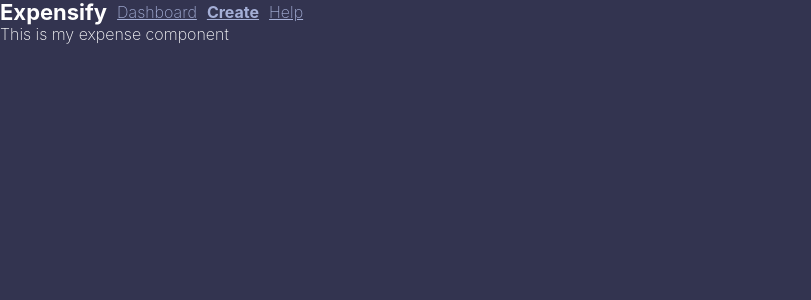
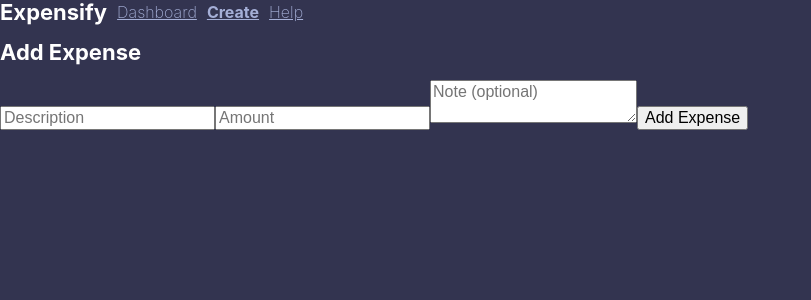
Before and after one commit to fredbouchard/expensify, a React app: page /create in a window 1280 px wide. Shown: the top 300 px of the page, without its empty margins (0-811 px from the left). Built offline with nearby package versions, Linux system fonts and the light colour scheme.

Commit message:
feat: Add expense form

```diff
--- a/src/components/AddExpense.jsx
+++ b/src/components/AddExpense.jsx
@@ -1,8 +1,10 @@
 import React from 'react';
+import ExpenseForm from './ExpenseForm';
 
 const AddExpensePage = () => (
     <div>
-        This is my expense component
+        <h1>Add Expense</h1>
+        <ExpenseForm />
     </div>
 );
 
--- /dev/null
+++ b/src/components/ExpenseForm.jsx
@@ -0,0 +1,57 @@
+import React from 'react';
+
+export default class ExpenseForm extends React.Component {
+  constructor (props) {
+    super(props);
+    this.state = {
+      description: '',
+      note: '',
+      amount: ''
+    }
+    this.onDescriptionChange = this.onDescriptionChange.bind(this);
+    this.onNoteChange = this.onNoteChange.bind(this);
+    this.onAmountChange = this.onAmountChange.bind(this);
+  }
+
+  onDescriptionChange(e) {
+    const description = e.target.value;
+    this.setState(() => ({ description }));
+  };
+
+  onNoteChange(e) {
+    e.persist()
+    this.setState(() => ({ note: e.target.value }));
+  }
+
+  onAmountChange(e) {
+    const amount = e.target.value;
+
+    if (amount.match(/^\d*(\.\d{0,2})?$/)) {
+      this.setState(() => ({ amount }));
+    }
+  }
+
+  render () {
+    return (
+      <form>
+        <input
+          type="text"
+          placeholder="Description"
+          value={this.state.description}
+          onChange={this.onDescriptionChange}
+          autoFocus />
+        <input
+          type="text"
+          placeholder="Amount"
+          value={this.state.amount}
+          onChange={this.onAmountChange}/>
+        <textarea
+          placeholder="Note (optional)"
+          value={this.state.note}
+          onChange={this.onNoteChange}>
+        </textarea>
+        <button>Add Expense</button>
+      </form>
+    )
+  }
+}
```
